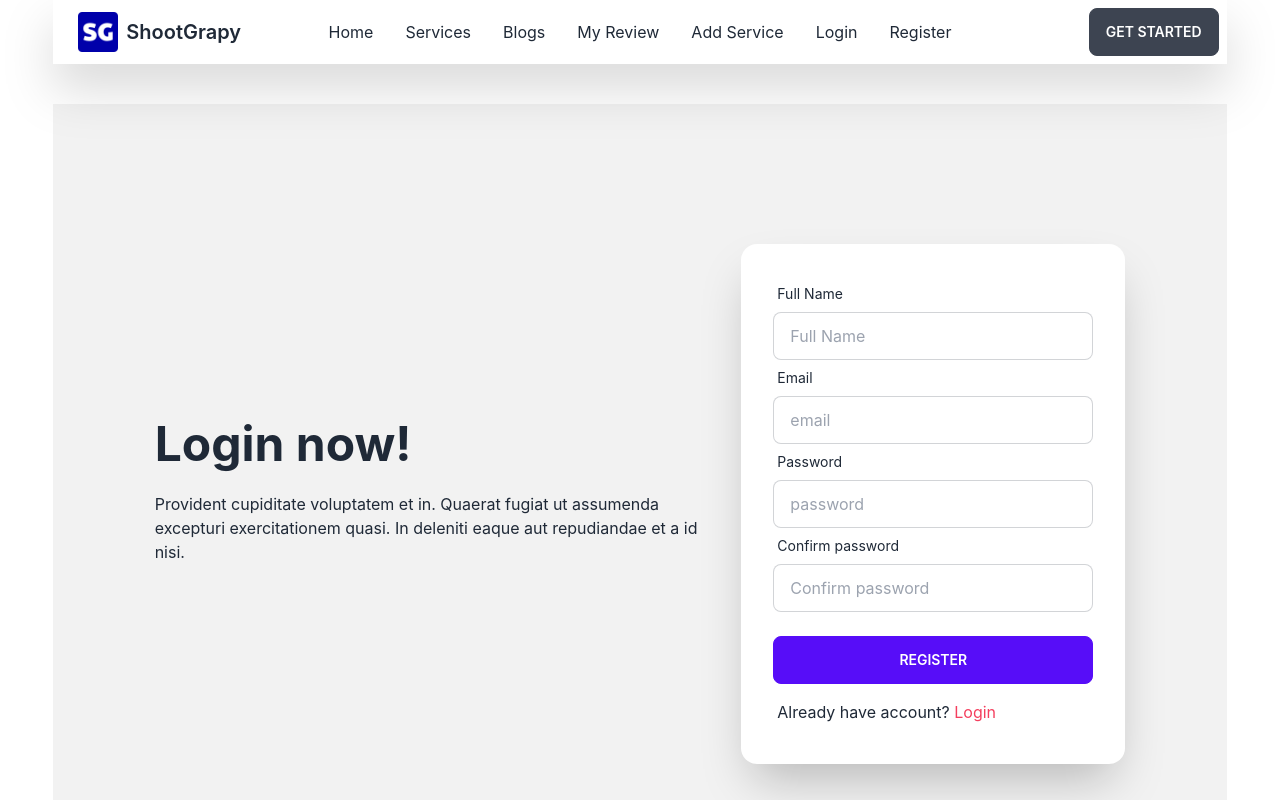
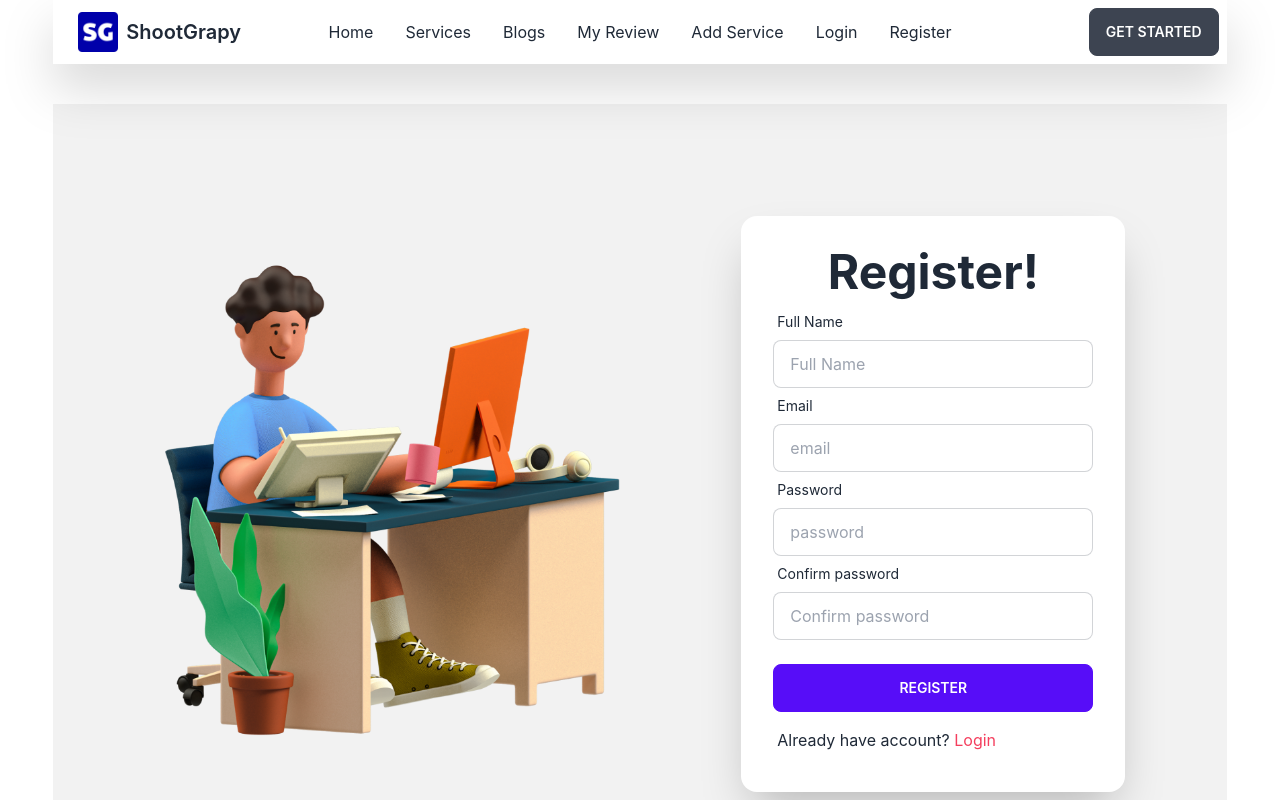
Before and after one commit to ayeasin14/photographer-review-client, a React (Create React App) app: page /register in a window 1280 px wide. Shown: the top 800 px of the page. Built offline with nearby package versions, Linux system fonts and the light colour scheme.

Commit message:
handle submit added

```diff
--- a/src/Pages/Home/Home/Home.js
+++ b/src/Pages/Home/Home/Home.js
@@ -4,6 +4,7 @@ import Banner from '../Banner/Banner';
 import ServiceSummery from '../ServiceSummery/ServiceSummery';
 
 const Home = () => {
+
     return (
         <div>
             <Banner></Banner>
--- a/src/Pages/Login/Login.js
+++ b/src/Pages/Login/Login.js
@@ -1,10 +1,14 @@
 import React from 'react';
 import { Link } from 'react-router-dom';
+import img02 from '../../assets/login/2.png'
 
 const Login = () => {
     const handleLogin = event => {
         event.preventDefault();
         const form = event.target;
+        const email = form.email.value;
+        const password = form.password.value;
+        console.log(email, password);
     }
 
 
@@ -13,28 +17,27 @@ const Login = () => {
             <div className="hero-content flex-col lg:flex-row">
 
                 <div className="text-center lg:w-1/2 lg:text-left">
-                    <h1 className="text-5xl font-bold">Login now!</h1>
-                    <p className="py-6">Provident cupiditate voluptatem et in. Quaerat fugiat ut assumenda excepturi exercitationem quasi. In deleniti eaque aut repudiandae et a id nisi.</p>
+                    <img className='w-5/6' src={img02} alt="" />
                 </div>
 
                 <div className="card flex-shrink-0 lg:w-1/2 max-w-sm shadow-2xl bg-base-100">
                     <div className="card-body">
-                        <form>
+                        <h1 className="text-5xl text-center font-bold">Login now!</h1>
+                        <form onSubmit={handleLogin}>
                             <div className="form-control">
                                 <label className="label">
                                     <span className="label-text">Email</span>
                                 </label>
-                                <input type="email" name='email' placeholder="email" className="input input-bordered" />
+                                <input type="email" name='email' placeholder="email" className="input input-bordered" required />
                             </div>
                             <div className="form-control">
                                 <label className="label">
                                     <span className="label-text">Password</span>
                                 </label>
-                                <input type="password" name='password' placeholder="password" className="input input-bordered" />
+                                <input type="password" name='password' placeholder="password" className="input input-bordered" required />
                             </div>
                             <div className="form-control mt-6">
                                 <input type="submit" className='btn btn-primary' value="Login" />
-                                {/* <button className="btn btn-primary">Login</button> */}
                             </div>
                         </form>
                         <div>
--- a/src/Pages/Register/Register.js
+++ b/src/Pages/Register/Register.js
@@ -1,46 +1,64 @@
 import React from 'react';
 import { Link } from 'react-router-dom';
+import img01 from '../../assets/login/1.png'
 
 const Register = () => {
+
+    const handleSignUp = event => {
+        event.preventDefault();
+        const form = event.target;
+        const fullname = form.fullname.value;
+        const email = form.email.value;
+        const password = form.password.value;
+        const confirmPass = form.confirmPass.value;
+
+        if (confirmPass !== password) {
+            alert("Please make sure your password is same")
+            return
+        }
+
+        console.log(fullname, email, password, confirmPass);
+    }
+
     return (
         <div className="hero min-h-screen bg-base-200 my-10">
             <div className="hero-content flex-col lg:flex-row">
 
                 <div className="text-center lg:w-1/2 lg:text-left">
-                    <h1 className="text-5xl font-bold">Login now!</h1>
-                    <p className="py-6">Provident cupiditate voluptatem et in. Quaerat fugiat ut assumenda excepturi exercitationem quasi. In deleniti eaque aut repudiandae et a id nisi.</p>
+                    <img className='w-5/6' src={img01} alt="" />
                 </div>
 
                 <div className="card flex-shrink-0 lg:w-1/2 max-w-sm shadow-2xl bg-base-100">
+
                     <div className="card-body">
-                        <form>
+                        <h1 className="text-5xl text-center font-bold">Register!</h1>
+                        <form onSubmit={handleSignUp}>
                             <div className="form-control">
                                 <label className="label">
                                     <span className="label-text">Full Name</span>
                                 </label>
-                                <input type="text" name='fullname' placeholder="Full Name" className="input input-bordered" />
+                                <input type="text" name='fullname' placeholder="Full Name" className="input input-bordered" required />
                             </div>
                             <div className="form-control">
                                 <label className="label">
                                     <span className="label-text">Email</span>
                                 </label>
-                                <input type="email" name='email' placeholder="email" className="input input-bordered" />
+                                <input type="email" name='email' placeholder="email" className="input input-bordered" required />
                             </div>
                             <div className="form-control">
                                 <label className="label">
                                     <span className="label-text">Password</span>
                                 </label>
-                                <input type="password" name='password' placeholder="password" className="input input-bordered" />
+                                <input type="password" name='password' placeholder="password" className="input input-bordered" required />
                             </div>
                             <div className="form-control">
                                 <label className="label">
                                     <span className="label-text">Confirm password</span>
                                 </label>
-                                <input type="confirm" name='confirm' placeholder="Confirm password" className="input input-bordered" />
+                                <input type="password" name='confirmPass' placeholder="Confirm password" className="input input-bordered" required />
                             </div>
                             <div className="form-control mt-6">
                                 <input type="submit" className='btn btn-primary' value="Register" />
-                                {/* <button className="btn btn-primary">Login</button> */}
                             </div>
                         </form>
                         <div>
--- a/src/Pages/Shared/Header/Header.js
+++ b/src/Pages/Shared/Header/Header.js
@@ -3,6 +3,18 @@ import { Link } from 'react-router-dom';
 import logo from '../../../assets/logo.png';
 
 const Header = () => {
+
+    const menuItems = <>
+        <li><Link to="/home" >Home</Link></li>
+        <li><Link to="/services" >Services</Link></li>
+        <li><Link to="/blogs" >Blogs</Link></li>
+        <li><Link to="/reviews" >My Review</Link></li>
+        <li><Link to="/addservice" >Add Service</Link></li>
+        <li><Link to="/login" >Login</Link></li>
+        <li><Link to="/register" >Register</Link></li>
+    </>
+
+
     return (
         <div className="navbar bg-base-100 drop-shadow-2xl">
             <div className="navbar-start">
@@ -11,18 +23,7 @@ const Header = () => {
                         <svg xmlns="http://www.w3.org/2000/svg" className="h-5 w-5" fill="none" viewBox="0 0 24 24" stroke="currentColor"><path strokeLinecap="round" strokeLinejoin="round" strokeWidth="2" d="M4 6h16M4 12h8m-8 6h16" /></svg>
                     </label>
                     <ul tabIndex={0} className="menu menu-compact dropdown-content mt-3 p-2 shadow bg-base-100 rounded-box w-52">
-                        <li><Link to="/" >Item 1</Link></li>
-                        <li tabIndex={0}>
-                            <Link to="/" className="justify-between">
-                                Parent
-                                <svg className="fill-current" xmlns="http://www.w3.org/2000/svg" width="24" height="24" viewBox="0 0 24 24"><path d="M8.59,16.58L13.17,12L8.59,7.41L10,6L16,12L10,18L8.59,16.58Z" /></svg>
-                            </Link>
-                            <ul className="p-2">
-                                <li><Link to="/" >Submenu 1</Link></li>
-                                <li><Link to="/" >Submenu 2</Link></li>
-                            </ul>
-                        </li>
-                        <li><Link to="/" >Item 3</Link></li>
+                        {menuItems}
                     </ul>
                 </div>
                 <Link to="/" className="btn btn-ghost normal-case text-xl">
@@ -32,15 +33,7 @@ const Header = () => {
             </div>
             <div className="navbar-center hidden lg:flex">
                 <ul className="menu menu-horizontal p-0">
-
-                    <li><Link to="/home" >Home</Link></li>
-                    <li><Link to="/services" >Services</Link></li>
-                    <li><Link to="/blogs" >Blogs</Link></li>
-                    <li><Link to="/reviews" >My Review</Link></li>
-                    <li><Link to="/addservice" >Add Service</Link></li>
-                    <li><Link to="/login" >Login</Link></li>
-                    <li><Link to="/register" >Register</Link></li>
-
+                    {menuItems}
                 </ul>
             </div>
             <div className="navbar-end">
```
Also changed, not shown: src/assets/login/1.png (added), src/assets/login/2.png (added).
